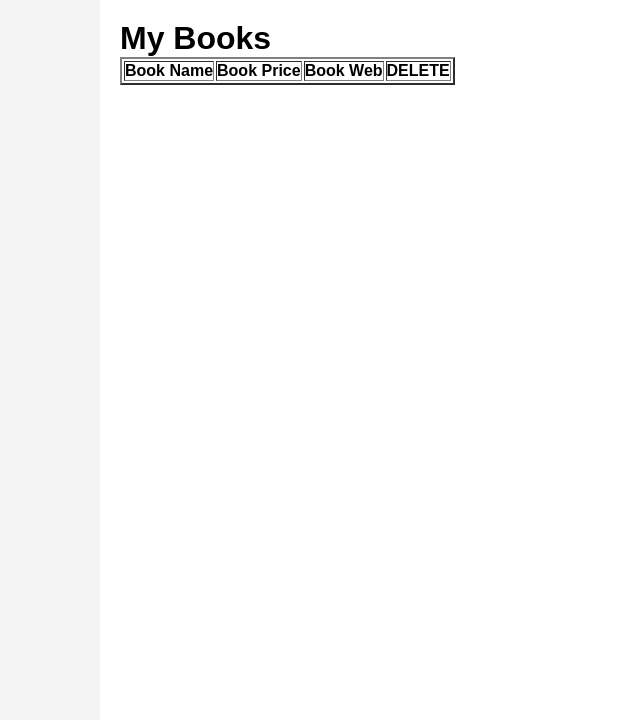
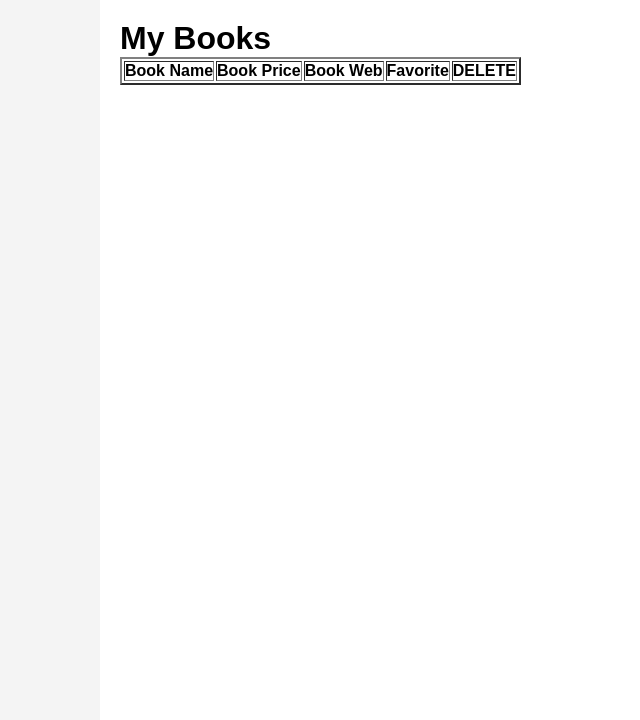
Before and after one commit to jjaredm/Book-Management, a Django app: template bookEx/templates/bookMng/mybooks.html in a window 1280 px wide. Shown: the part 95-815 px from the top of the page, without its empty margins (156-796 px from the left). Run offline with Django 3.2, Linux system fonts and the light colour scheme; the template is opened without the code that fills it, so the values that code supplies are empty.

Commit message:
Update mybooks.html

```diff
--- a/bookEx/templates/bookMng/mybooks.html
+++ b/bookEx/templates/bookMng/mybooks.html
@@ -24,6 +24,9 @@
             Book Web
           </th>
             <th>
+                Favorite
+            </th>
+            <th>
             DELETE
           </th>
         </tr>
```
